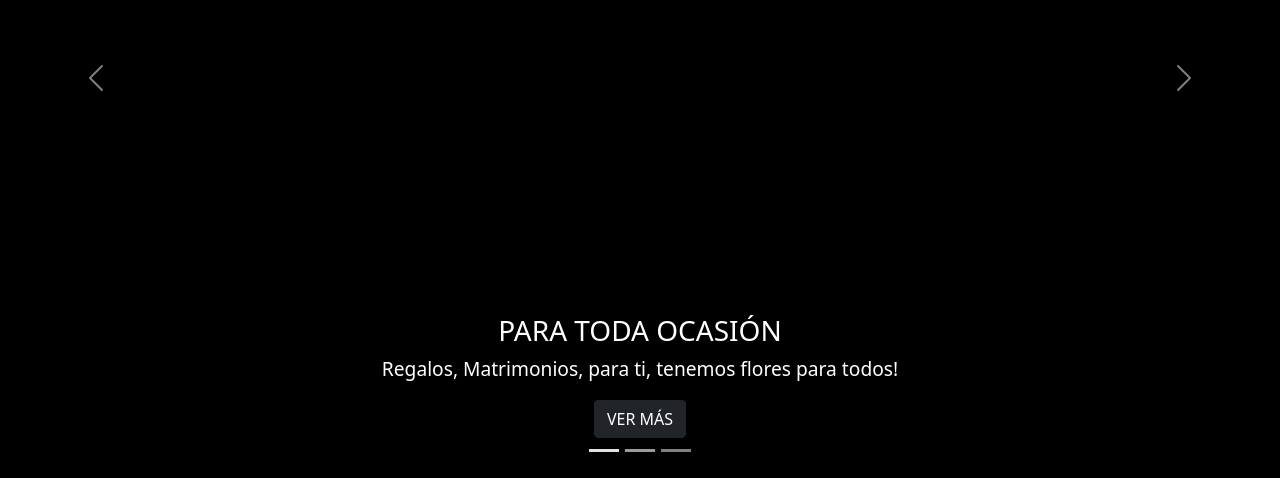
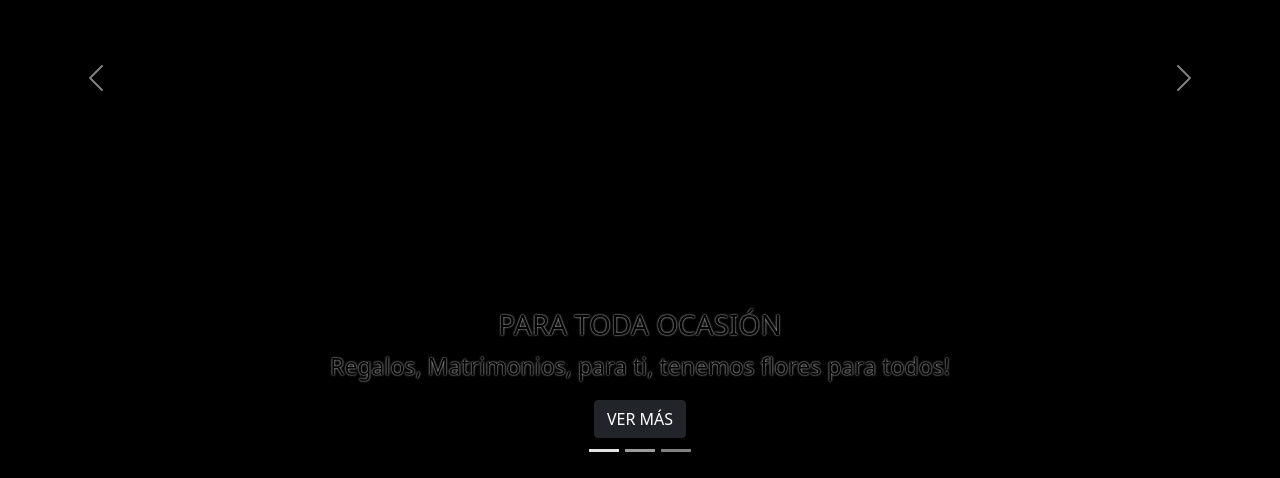
Before and after one commit to Etxeign/PreEntrega2pt2_JCampos, a plain HTML site: page index.html in a window 1280 px wide. Shown: the part 322-800 px from the top of the page. Drawn offline with nearby package versions, Linux system fonts and the light colour scheme.

Commit message:
cambio de color y text-shadow en .carousel-caption

```diff
--- a/estilos.css
+++ b/estilos.css
@@ -22,8 +22,9 @@ section{
     background-color: #000;
 }
 .carousel-caption{
-    color:#ffffff;
-    text-shadow: 0 0 2px #000;
+    color:#000;
+    text-shadow: 0 0 2px #fff;
+    font-size: larger;
 }
 .carousel-item{
     height: 100vh;
```
